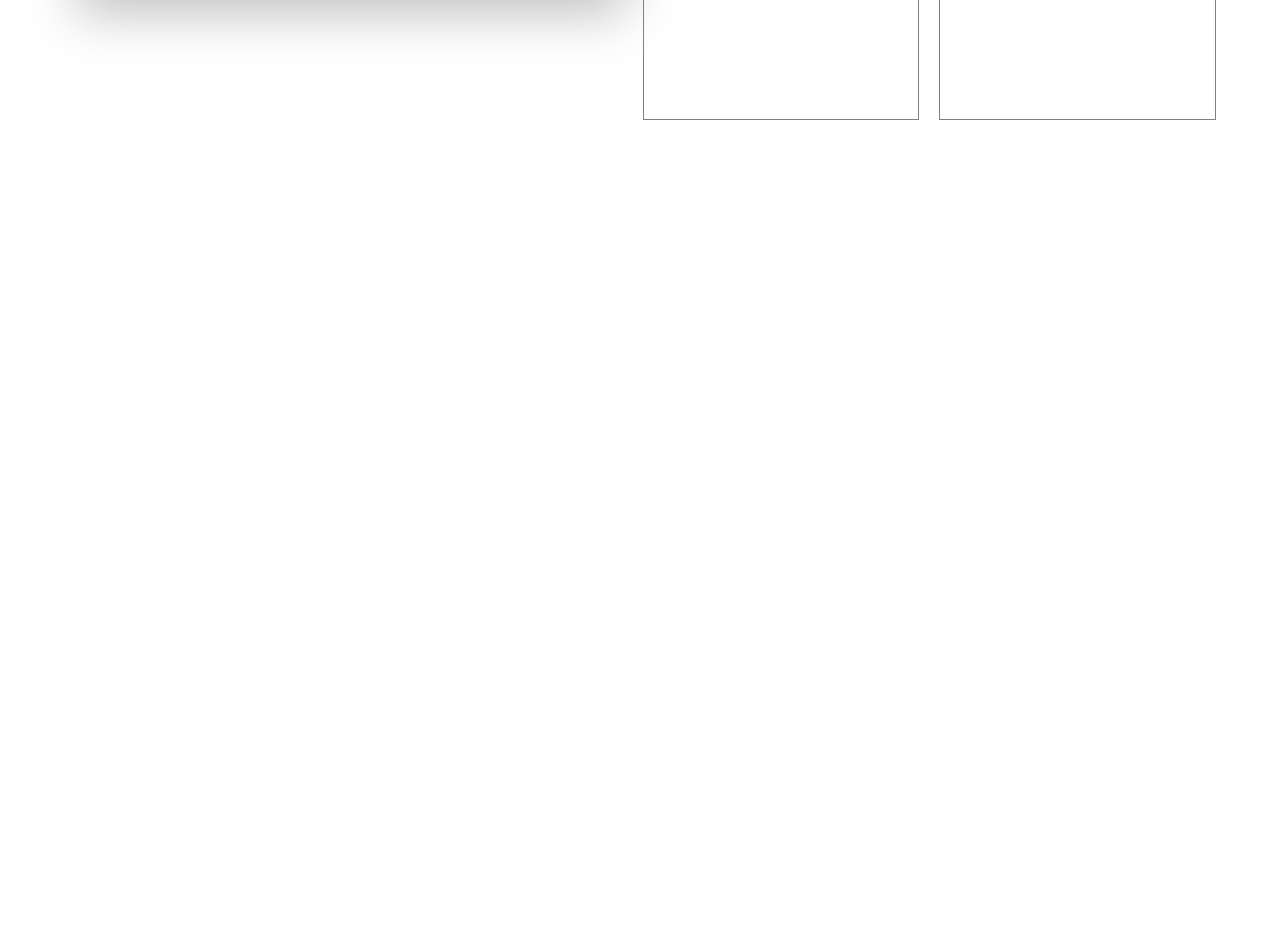
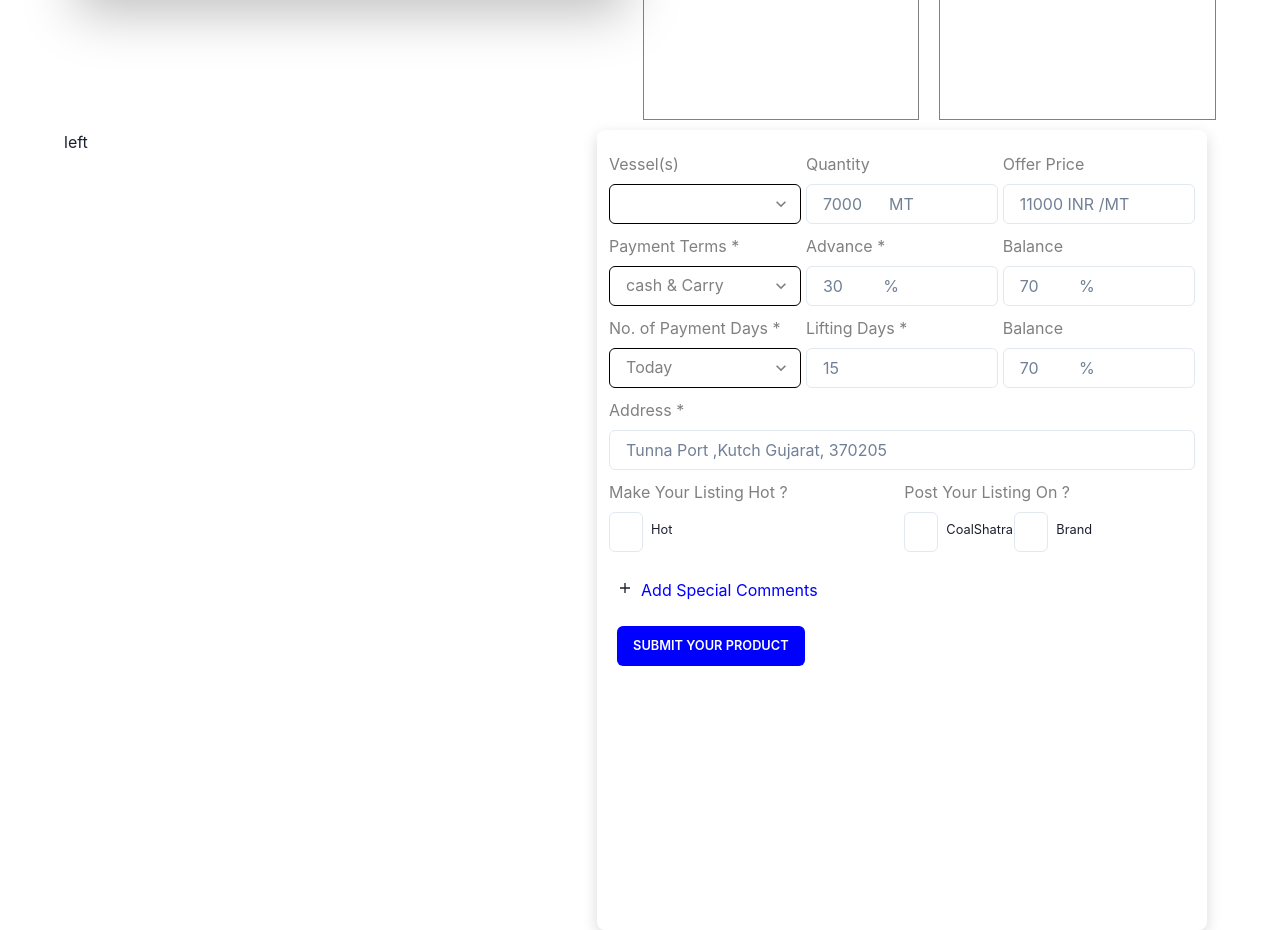
Before and after one commit to Ashutosh5333/CoalShastra, a React (Create React App) app in the folder my/: page / in a window 1280 px wide. Shown: the part 1060-1990 px from the top of the page. Before the commit the page ends 1180 px from the top, so only its background shows below. Built offline with nearby package versions, Linux system fonts and the light colour scheme.

Commit message:
form is done

```diff
--- /dev/null
+++ b/my/src/component/Dasboardfrom.jsx
@@ -0,0 +1,200 @@
+import {
+    Box,
+    Button,
+    Card,
+    FormControl,
+    FormLabel,
+    Input,
+    Select,
+    Text,
+  } from "@chakra-ui/react";
+  import React, { useState } from "react";
+  import {IoMdAdd} from "react-icons/io"
+
+export const Dasboardfrom = () => {
+
+
+
+  return (
+    <>
+    <Box w="90vw" m="auto" h="100vh" mt="10px"  display={"flex"} justifyContent={"space-between"} >
+
+     <Box w="50%">left </Box>
+
+
+     <Box  w="60%">
+     <Card
+        w={{ base: "90%", md: "97%", lg: "97%" }}
+        m="auto"
+        borderRadius="lg"
+        h="100%"
+        p="3"
+        style={{ boxShadow: "rgba(0, 0, 0, 0.15) 0px 5px 15px 0px" }}
+      >
+      <Box display={"flex"} justifyContent={"space-around"} gap="5px" mt="10px" >
+            <FormControl>
+                <FormLabel fontWeight={400} color={"gray"}>
+                 Vessel(s)
+                </FormLabel>
+                <Select
+
+                  border="1px solid black"
+                  color={"gray"}
+                >
+
+                </Select>
+              </FormControl>
+
+              <FormControl>
+                <FormLabel fontWeight={400} color={"gray"}>
+                  Quantity
+                </FormLabel>
+                  <Input placeholder="7000      MT" />
+              </FormControl>
+              <FormControl>
+                <FormLabel fontWeight={400} color={"gray"}>
+                Offer Price
+                </FormLabel>
+
+                  <Input placeholder="11000 INR /MT" />
+              </FormControl>
+
+      </Box>
+
+      <Box display={"flex"} justifyContent={"space-around"} gap="5px" mt="10px">
+            <FormControl>
+                <FormLabel fontWeight={400} color={"gray"}>
+                Payment Terms *
+                </FormLabel>
+                <Select
+
+                  border="1px solid black"
+                  color={"gray"}
+                >
+                 <option value="Cash & Carry">cash & Carry </option>
+                 <option value="Cash & Carry">cash & Carry </option>
+                 <option value="Cash & Carry">cash & Carry </option>
+                </Select>
+              </FormControl>
+
+              <FormControl>
+                <FormLabel fontWeight={400} color={"gray"}>
+               Advance *
+                </FormLabel>
+                  <Input placeholder="30         %" />
+              </FormControl>
+              <FormControl>
+                <FormLabel fontWeight={400} color={"gray"}>
+               Balance
+                </FormLabel>
+
+                <Input placeholder="70         %" />
+              </FormControl>
+
+      </Box>
+
+      <Box display={"flex"} justifyContent={"space-around"} gap="5px" mt="10px">
+            <FormControl>
+                <FormLabel fontWeight={400} color={"gray"}>
+               No. of  Payment Days *
+                </FormLabel>
+                <Select
+
+                  border="1px solid black"
+                  color={"gray"}
+                >
+                 <option value="Today">Today</option>
+                 <option value="Today">Today </option>
+                 <option value="Today">Today </option>
+                </Select>
+              </FormControl>
+
+              <FormControl>
+                <FormLabel fontWeight={400} color={"gray"}>
+               Lifting Days *
+                </FormLabel>
+                  <Input placeholder="15" />
+              </FormControl>
+              <FormControl>
+                <FormLabel fontWeight={400} color={"gray"}>
+               Balance
+                </FormLabel>
+
+                <Input placeholder="70         %" />
+              </FormControl>
+
+      </Box>
+
+
+      <Box display={"flex"} justifyContent={"space-around"} gap="5px" mt="10px">
+
+
+              <FormControl>
+                <FormLabel fontWeight={400} color={"gray"}>
+              Address *
+                </FormLabel>
+                  <Input placeholder="Tunna Port ,Kutch Gujarat, 370205 " />
+              </FormControl>
+
+      </Box>
+
+      <Box display={"flex"} justifyContent={"space-around"} gap="5px" mt="10px">
+            <FormControl>
+                <FormLabel fontWeight={400} color={"gray"}>
+                Make Your Listing Hot ?
+                </FormLabel>
+                <Box display="flex" w="50px" justifyContent={"space-between"}>
+                <Input width="70px"  type="checkbox" />
+                  <Text p="2" fontSize={"0.8rem"}> Hot </Text>
+                </Box>
+
+              </FormControl>
+
+              <FormControl>
+                <FormLabel fontWeight={400} color={"gray"}>
+                Post Your Listing On ?
+                </FormLabel>
+                <Box display="flex" flexDirection={"row"} gap="10px" >
+                <Box display="flex" w="100px" justifyContent={"space-between"}>
+                <Input width="70px"  type="checkbox" />
+                  <Text p="2" fontSize={"0.8rem"}> CoalShatra </Text>
+                </Box>
+
+                <Box display="flex" w="80px" justifyContent={"space-between"}>
+                <Input width="50px"  type="checkbox" />
+                  <Text p="2" fontSize={"0.8rem"}> Brand  </Text>
+                </Box>
+                </Box>
+
+
+              </FormControl>
+
+
+      </Box>
+
+
+      <Box  mt="10px" display="flex" flexDirection={"row"} p="2">
+            <Text mt="10px"> <IoMdAdd/> </Text>
+            <Text p="2" color="blue"> Add Special Comments  </Text>
+     </Box>
+
+
+     <Box  p="2">
+          <Button bg="blue" fontSize={".8rem"} color="#fff"> SUBMIT YOUR PRODUCT </Button>
+     </Box>
+
+
+
+      </Card>
+
+
+      </Box>
+
+
+    </Box>
+
+
+
+    </>
+  )
+}
--- a/my/src/component/Dashboard.jsx
+++ b/my/src/component/Dashboard.jsx
@@ -9,7 +9,9 @@ import {
   TabPanel,
 } from "@chakra-ui/react";
 import { MdArrowDropDown } from "react-icons/md";
+import { AiFillStar, AiOutlineShareAlt } from "react-icons/ai";
 import MiddlePage from "./MiddlePage";
+import { Dasboardfrom } from "./Dasboardfrom";
 
 const Dashboard = () => {
   return (
@@ -25,7 +27,7 @@ const Dashboard = () => {
         <Box border={"1px solid yellow"} w="90vw" m="auto" mt="10px" h="10vh">
           <Tabs position="relative" variant="unstyled">
             <TabList>
-              <Tab> * </Tab>
+              <Tab> <AiFillStar/> </Tab>
               <Tab>Fav </Tab>
               <Tab>USAGUJ </Tab>
               <Tab>WCL</Tab>
@@ -112,6 +114,7 @@ const Dashboard = () => {
 
 
 
+       <Dasboardfrom/>
 
       </Box>
     </>
--- a/my/src/component/MiddlePage.jsx
+++ b/my/src/component/MiddlePage.jsx
@@ -16,9 +16,8 @@ const MiddlePage = () => {
         m="auto"
         display={"flex"}
         justifyContent={"space-between"}
-        mt="10px"
-        gap="5px"
-      >
+        mt="10px"    gap="5px">
+
         <Box w="50%">
           <Box boxShadow={"2xl"} p="2">
             <Box display={"flex"} justifyContent={"space-between"}>
--- a/my/src/pages/Home.jsx
+++ b/my/src/pages/Home.jsx
@@ -2,6 +2,7 @@ import React from 'react'
 import { Box ,Text} from '@chakra-ui/react'
 import Nav from '../component/Nav'
 import Dashboard from '../component/Dashboard'
+import { Dasboardfrom } from '../component/Dasboardfrom'
 
 const Home = () => {
   return (
@@ -12,6 +13,8 @@ const Home = () => {
     <Dashboard/>
 
 
+
+
     </Box>
     </>
   )
```
